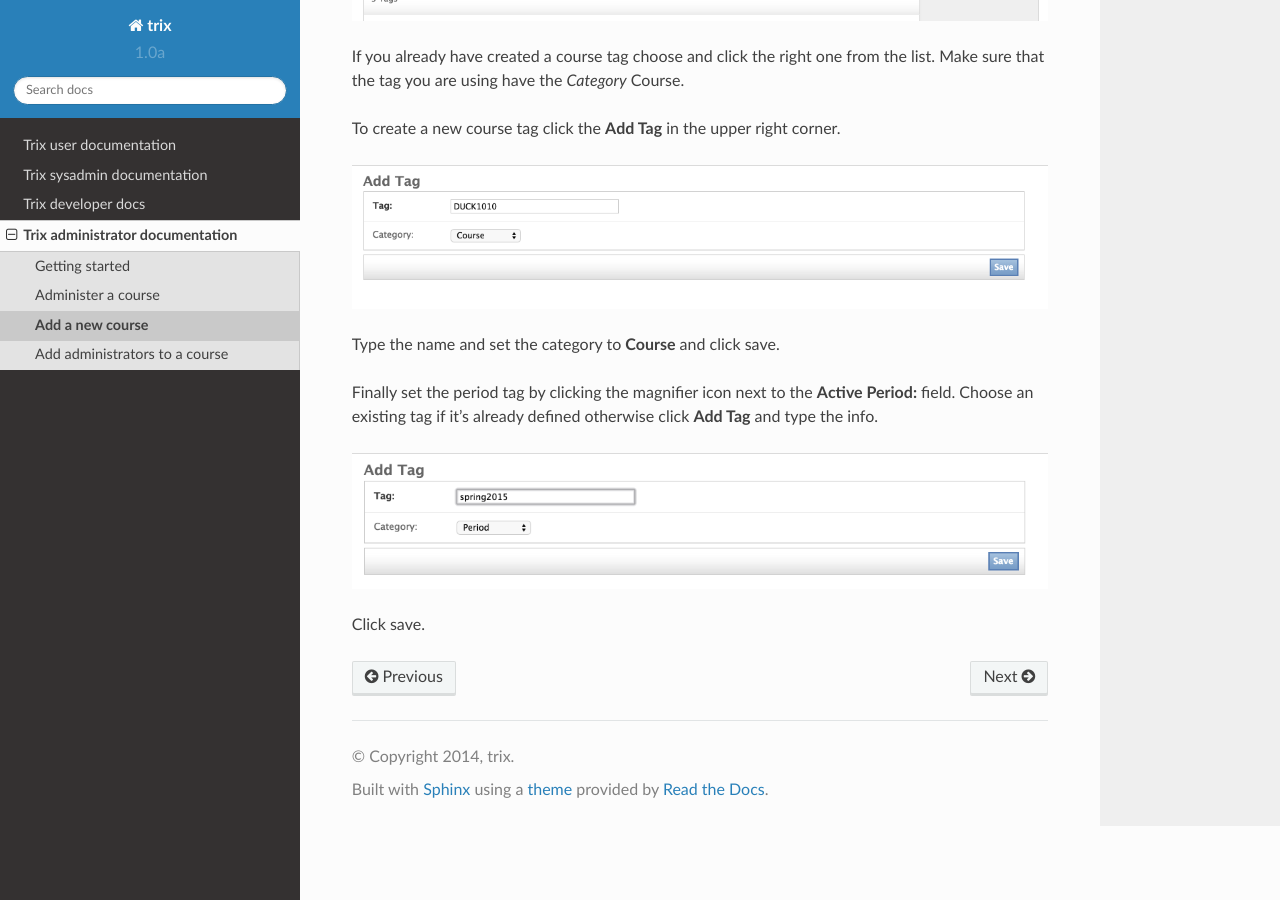
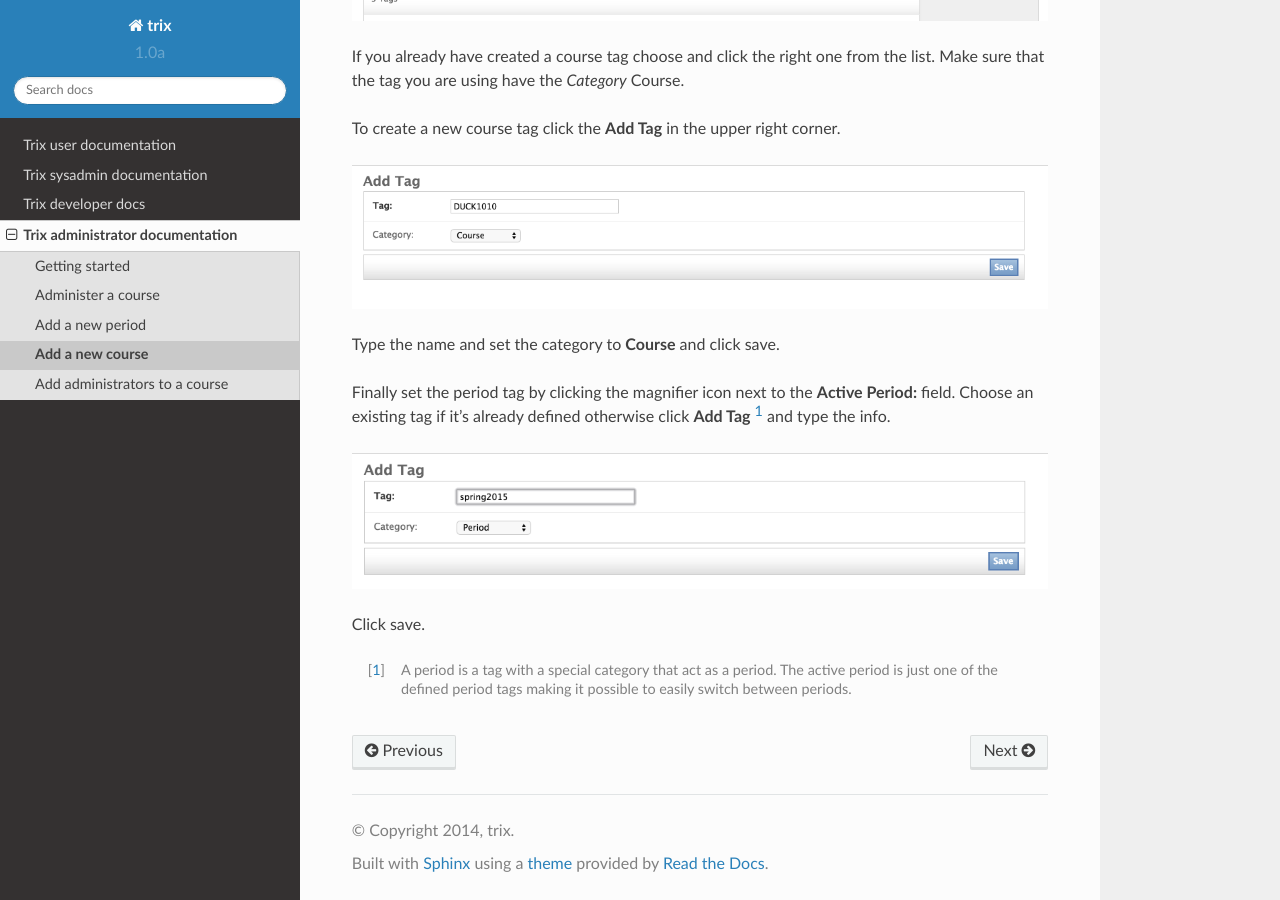
Before and after one commit to devilry/trix2, a Sphinx documentation site: the page built from docs/administrator/add_course.rst, in a window 1280 px wide and 900 px high, scrolled down 1222 px. Built offline with Sphinx 7.4.7 and the Read the Docs theme 2.0.0, drawn with Linux system fonts in a browser that asks for light colours; pages that are not in the unit, such as notebooks, are missing from menus.

Commit message:
Fixed add period docs

```diff
--- a/docs/administrator/add_course.rst
+++ b/docs/administrator/add_course.rst
@@ -26,8 +26,10 @@ To create a new course tag click the **Add Tag** in the upper right corner.
 Type the name and set the category to **Course** and click save.
 
 Finally set the period tag by clicking the magnifier icon next to the **Active Period:** field.
-Choose an existing tag if it's already defined otherwise click **Add Tag** and type the info.
+Choose an existing tag if it's already defined otherwise click **Add Tag** [#periodtag]_ and type the info.
 
 .. image:: ../images/add_period_tag.png
 
 Click save.
+
+.. [#periodtag] A period is a tag with a special category that act as a period. The active period is just one of the defined period tags making it possible to easily switch between periods.
--- a/docs/administrator/index.rst
+++ b/docs/administrator/index.rst
@@ -8,5 +8,6 @@ Trix administrator documentation
 
    gettingstarted
    administer_course
+   add_period
    add_course
    add_admin
```
Also changed, not shown: docs/administrator/add_period.rst (added, +17 -0 lines), docs/images/tags_list.png (added).
